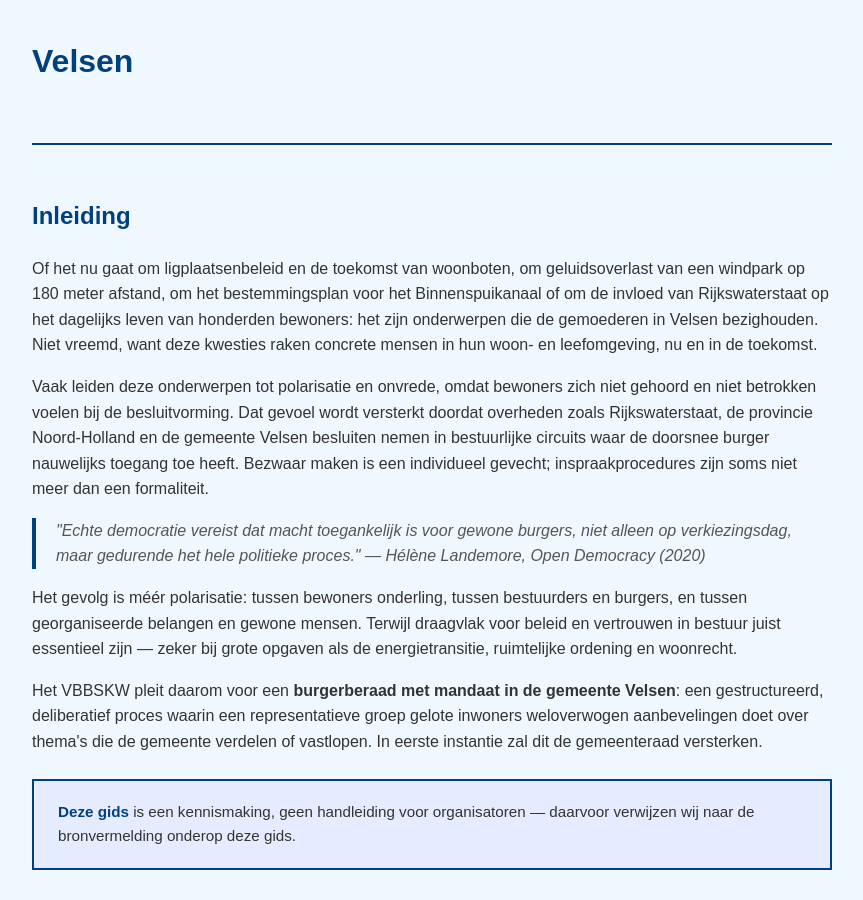
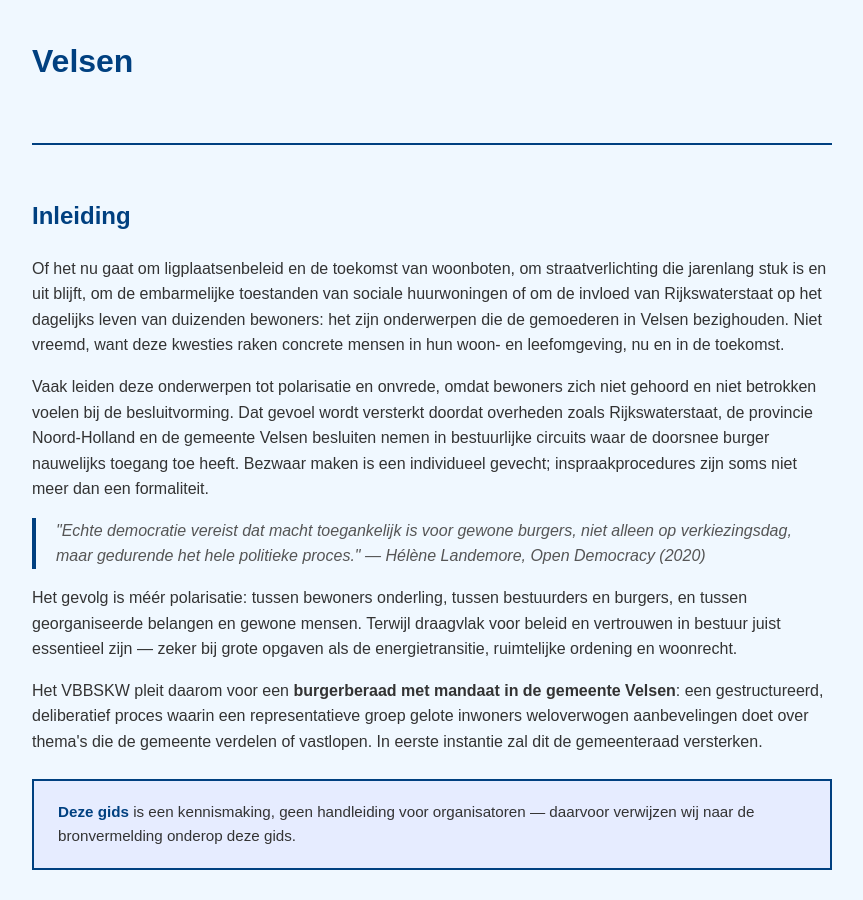
Before and after one commit to Klikblitser/VBBSKW, a Jekyll site: the page built from velsen.html, in a window 1280 px wide and 900 px high, scrolled down 962 px. Shown: the whole window, without its empty margins (208-1071 px from the left). Built offline with Jekyll 4.4.1, drawn with Linux system fonts in a browser that asks for light colours.

Commit message:
aanpassing

```diff
--- a/velsen.html
+++ b/velsen.html
@@ -292,7 +292,7 @@ description: Loting en burgerparticipatie — geschiedenis en aanmelding Velsen
 <section id="inleiding">
   <h2>Inleiding</h2>
 
-  <p>Of het nu gaat om ligplaatsenbeleid en de toekomst van woonboten, om geluidsoverlast van een windpark op 180 meter afstand, om het bestemmingsplan voor het Binnenspuikanaal of om de invloed van Rijkswaterstaat op het dagelijks leven van honderden bewoners: het zijn onderwerpen die de gemoederen in Velsen bezighouden. Niet vreemd, want deze kwesties raken concrete mensen in hun woon- en leefomgeving, nu en in de toekomst.</p>
+  <p>Of het nu gaat om ligplaatsenbeleid en de toekomst van woonboten, om straatverlichting die jarenlang stuk is en uit blijft, om de embarmelijke toestanden van sociale huurwoningen of om de invloed van Rijkswaterstaat op het dagelijks leven van duizenden bewoners: het zijn onderwerpen die de gemoederen in Velsen bezighouden. Niet vreemd, want deze kwesties raken concrete mensen in hun woon- en leefomgeving, nu en in de toekomst.</p>
 
   <p>Vaak leiden deze onderwerpen tot polarisatie en onvrede, omdat bewoners zich niet gehoord en niet betrokken voelen bij de besluitvorming. Dat gevoel wordt versterkt doordat overheden zoals Rijkswaterstaat, de provincie Noord-Holland en de gemeente Velsen besluiten nemen in bestuurlijke circuits waar de doorsnee burger nauwelijks toegang toe heeft. Bezwaar maken is een individueel gevecht; inspraakprocedures zijn soms niet meer dan een formaliteit.</p>
 
```
